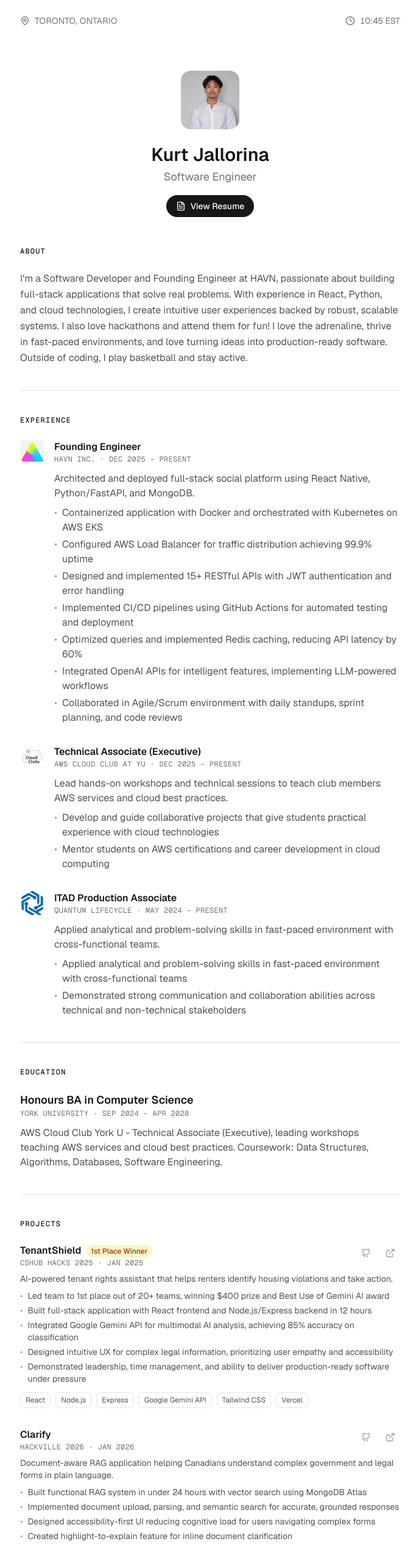
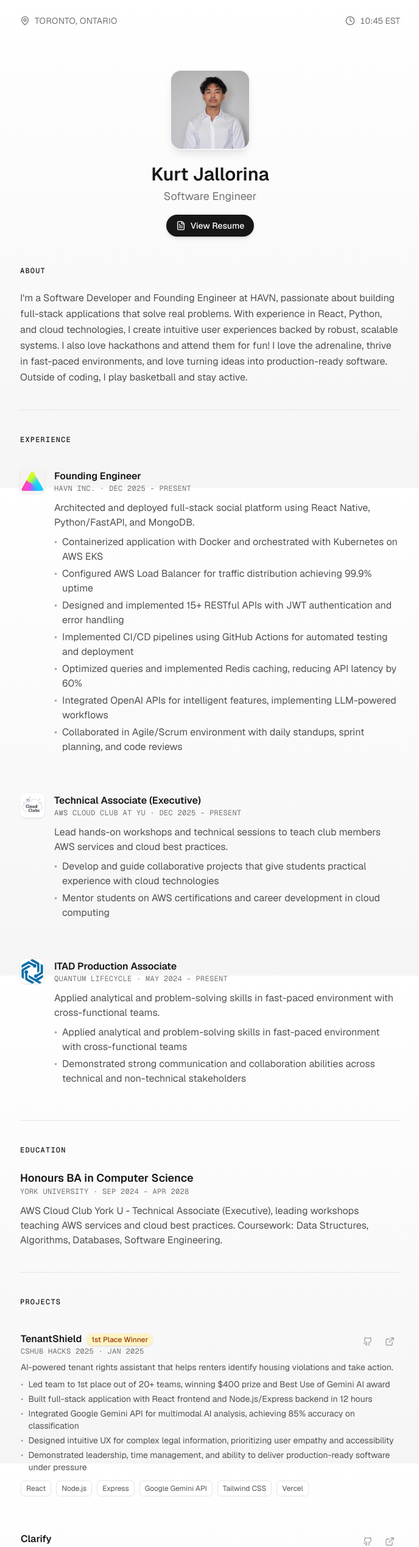
Before and after one commit to kurtjallo/myPortfolioWebsite, a Next.js app: page / in a window 1280 px wide. Shown: the top 2537 px of the page at 61% size, without its empty margins (295-983 px from the left). Built offline with nearby package versions, Linux system fonts and the light colour scheme.

Commit message:
Add animations, hover effects, and Vercel analytics
- Add Framer Motion scroll and entrance animations
- Enhance hover interactions on cards, buttons, and links
- Add subtle gradient background
- Increase avatar size for more presence
- Add Vercel Analytics and Speed Insights

```diff
--- a/package.json
+++ b/package.json
@@ -10,6 +10,8 @@
   },
   "dependencies": {
     "@types/react-scroll": "^1.8.10",
+    "@vercel/analytics": "^1.6.1",
+    "@vercel/speed-insights": "^1.3.1",
     "framer-motion": "^12.23.24",
     "lucide-react": "^0.553.0",
     "next": "^16.0.7",
--- a/src/app/globals.css
+++ b/src/app/globals.css
@@ -12,9 +12,20 @@
 body {
   -webkit-font-smoothing: antialiased;
   -moz-osx-font-smoothing: grayscale;
+  background: linear-gradient(180deg, #ffffff 0%, #fafafa 50%, #f5f5f5 100%);
+  background-attachment: fixed;
+  min-height: 100vh;
 }
 
 ::selection {
   background: #171717;
   color: #fafafa;
 }
+
+/* Focus visible styles for accessibility */
+a:focus-visible,
+button:focus-visible {
+  outline: 2px solid #3b82f6;
+  outline-offset: 2px;
+  border-radius: 4px;
+}
--- a/src/app/layout.tsx
+++ b/src/app/layout.tsx
@@ -1,5 +1,7 @@
 import type { Metadata } from "next";
 import { Geist, Geist_Mono } from "next/font/google";
+import { Analytics } from "@vercel/analytics/react";
+import { SpeedInsights } from "@vercel/speed-insights/next";
 import "./globals.css";
 
 const geist = Geist({
@@ -54,7 +56,11 @@
 }>) {
   return (
     <html lang="en" className={`${geist.variable} ${geistMono.variable}`}>
-      <body className="font-sans antialiased">{children}</body>
+      <body className="font-sans antialiased">
+        {children}
+        <Analytics />
+        <SpeedInsights />
+      </body>
     </html>
   );
 }
--- a/src/app/page.tsx
+++ b/src/app/page.tsx
@@ -3,6 +3,7 @@
 import { useState, useEffect } from "react";
 import Image from "next/image";
 import { MapPin, Clock, Github, ExternalLink, FileText } from "lucide-react";
+import { motion } from "framer-motion";
 import {
   profile,
   about,
@@ -13,6 +14,22 @@
   languages,
   socialLinks,
 } from "@/data/content";
+
+// Animation variants
+const fadeInUp = {
+  hidden: { opacity: 0, y: 20 },
+  visible: { opacity: 1, y: 0 },
+};
+
+const staggerContainer = {
+  hidden: { opacity: 0 },
+  visible: {
+    opacity: 1,
+    transition: {
+      staggerChildren: 0.1,
+    },
+  },
+};
 
 function Header() {
   const [time, setTime] = useState<string>("");
@@ -34,7 +51,12 @@
   }, []);
 
   return (
-    <header className="flex items-center justify-between py-6 text-sm text-neutral-500">
+    <motion.header
+      className="flex items-center justify-between py-6 text-sm text-neutral-500"
+      initial={{ opacity: 0, y: -10 }}
+      animate={{ opacity: 1, y: 0 }}
+      transition={{ duration: 0.5 }}
+    >
       <div className="flex items-center gap-2">
         <MapPin className="h-4 w-4" />
         <span className="uppercase tracking-wide">{profile.location}</span>
@@ -43,14 +65,24 @@
         <Clock className="h-4 w-4" />
         <span className="tabular-nums">{time}</span>
       </div>
-    </header>
+    </motion.header>
   );
 }
 
 function ProfileSection() {
   return (
-    <section className="flex flex-col items-center py-12 text-center">
-      <div className="relative mb-6 h-24 w-24 overflow-hidden rounded-2xl">
+    <motion.section
+      className="flex flex-col items-center py-12 text-center"
+      initial="hidden"
+      animate="visible"
+      variants={staggerContainer}
+    >
+      <motion.div
+        className="relative mb-6 h-32 w-32 overflow-hidden rounded-2xl shadow-lg ring-2 ring-neutral-100"
+        variants={fadeInUp}
+        whileHover={{ scale: 1.03 }}
+        transition={{ type: "spring", stiffness: 300 }}
+      >
         <Image
           src="/avatar.jpg"
           alt={profile.name}
@@ -58,19 +90,32 @@
           className="object-cover"
           priority
         />
-      </div>
-      <h1 className="text-3xl font-semibold text-neutral-900">{profile.name}</h1>
-      <p className="mt-1 text-lg text-neutral-500">{profile.title}</p>
-      <a
+      </motion.div>
+      <motion.h1
+        className="text-3xl font-semibold text-neutral-900"
+        variants={fadeInUp}
+      >
+        {profile.name}
+      </motion.h1>
+      <motion.p
+        className="mt-1 text-lg text-neutral-500"
+        variants={fadeInUp}
+      >
+        {profile.title}
+      </motion.p>
+      <motion.a
         href="/resume.pdf"
         target="_blank"
         rel="noopener noreferrer"
-        className="mt-4 inline-flex items-center gap-2 rounded-full bg-neutral-900 px-4 py-2 text-sm font-medium text-white transition-colors hover:bg-neutral-700"
+        className="mt-4 inline-flex items-center gap-2 rounded-full bg-neutral-900 px-4 py-2 text-sm font-medium text-white shadow-md transition-all hover:bg-neutral-800 hover:shadow-lg"
+        variants={fadeInUp}
+        whileHover={{ scale: 1.02 }}
+        whileTap={{ scale: 0.98 }}
       >
         <FileText className="h-4 w-4" />
         View Resume
-      </a>
-    </section>
+      </motion.a>
+    </motion.section>
   );
 }
 
@@ -83,27 +128,51 @@
 }
 
 function Divider() {
-  return <hr className="my-10 border-neutral-200" />;
+  return (
+    <motion.hr
+      className="my-10 border-neutral-200"
+      initial={{ scaleX: 0 }}
+      whileInView={{ scaleX: 1 }}
+      viewport={{ once: true }}
+      transition={{ duration: 0.6, ease: "easeOut" }}
+    />
+  );
 }
 
 function AboutSection() {
   return (
-    <section>
+    <motion.section
+      initial="hidden"
+      whileInView="visible"
+      viewport={{ once: true, margin: "-100px" }}
+      variants={fadeInUp}
+      transition={{ duration: 0.5 }}
+    >
       <SectionTitle>About</SectionTitle>
       <p className="text-base leading-relaxed text-neutral-600">{about}</p>
-    </section>
+    </motion.section>
   );
 }
 
 function ExperienceSection() {
   return (
-    <section>
+    <motion.section
+      initial="hidden"
+      whileInView="visible"
+      viewport={{ once: true, margin: "-100px" }}
+      variants={staggerContainer}
+    >
       <SectionTitle>Experience</SectionTitle>
       <div className="space-y-8">
         {experiences.map((exp, index) => (
-          <div key={index} className="flex gap-4">
+          <motion.div
+            key={index}
+            className="flex gap-4 rounded-xl p-4 -mx-4 transition-colors hover:bg-neutral-50"
+            variants={fadeInUp}
+            transition={{ duration: 0.4, delay: index * 0.1 }}
+          >
             {exp.logo ? (
-              <div className="relative h-10 w-10 flex-shrink-0 overflow-hidden rounded-lg">
+              <div className="relative h-10 w-10 flex-shrink-0 overflow-hidden rounded-lg shadow-sm">
                 <Image
                   src={exp.logo}
                   alt={exp.company}
@@ -112,7 +181,7 @@
                 />
               </div>
             ) : (
-              <div className="flex h-10 w-10 flex-shrink-0 items-center justify-center rounded-lg bg-neutral-100 text-xs font-semibold text-neutral-600">
+              <div className="flex h-10 w-10 flex-shrink-0 items-center justify-center rounded-lg bg-neutral-100 text-xs font-semibold text-neutral-600 shadow-sm">
                 {exp.company.split(" ")[0].substring(0, 2).toUpperCase()}
               </div>
             )}
@@ -135,16 +204,22 @@
                 </ul>
               )}
             </div>
-          </div>
+          </motion.div>
         ))}
       </div>
-    </section>
+    </motion.section>
   );
 }
 
 function EducationSection() {
   return (
-    <section>
+    <motion.section
+      initial="hidden"
+      whileInView="visible"
+      viewport={{ once: true, margin: "-100px" }}
+      variants={fadeInUp}
+      transition={{ duration: 0.5 }}
+    >
       <SectionTitle>Education</SectionTitle>
       <div className="space-y-6">
         {education.map((edu, index) => (
@@ -159,23 +234,33 @@
           </div>
         ))}
       </div>
-    </section>
+    </motion.section>
   );
 }
 
 function ProjectsSection() {
   return (
-    <section>
+    <motion.section
+      initial="hidden"
+      whileInView="visible"
+      viewport={{ once: true, margin: "-100px" }}
+      variants={staggerContainer}
+    >
       <SectionTitle>Projects</SectionTitle>
-      <div className="space-y-8">
+      <div className="space-y-6">
         {projects.map((project, index) => (
-          <div key={index} className="group">
+          <motion.div
+            key={index}
+            className="group rounded-xl border border-transparent p-4 -mx-4 transition-all duration-300 hover:border-neutral-200 hover:bg-neutral-50/50 hover:shadow-sm"
+            variants={fadeInUp}
+            transition={{ duration: 0.4, delay: index * 0.1 }}
+          >
             <div className="flex items-start justify-between">
               <div>
                 <h3 className="font-semibold text-neutral-900">
                   {project.title}
                   {project.award && (
-                    <span className="ml-2 inline-flex items-center rounded-full bg-amber-100 px-2 py-0.5 text-xs font-medium text-amber-800">
+                    <span className="ml-2 inline-flex items-center rounded-full bg-amber-100 px-2 py-0.5 text-xs font-medium text-amber-800 shadow-sm">
                       {project.award.split("&")[0].trim()}
                     </span>
                   )}
@@ -184,12 +269,12 @@
                   {project.event} · {project.period}
                 </p>
               </div>
-              <div className="flex gap-2">
+              <div className="flex gap-1">
                 <a
                   href={project.github}
                   target="_blank"
                   rel="noopener noreferrer"
-                  className="rounded-lg p-2 text-neutral-400 transition-colors hover:bg-neutral-100 hover:text-neutral-900"
+                  className="rounded-lg p-2 text-neutral-400 transition-all hover:bg-neutral-200 hover:text-neutral-900 hover:scale-110"
                 >
                   <Github className="h-4 w-4" />
                 </a>
@@ -198,7 +283,7 @@
                     href={project.demo}
                     target="_blank"
                     rel="noopener noreferrer"
-                    className="rounded-lg p-2 text-neutral-400 transition-colors hover:bg-neutral-100 hover:text-neutral-900"
+                    className="rounded-lg p-2 text-neutral-400 transition-all hover:bg-neutral-200 hover:text-neutral-900 hover:scale-110"
                   >
                     <ExternalLink className="h-4 w-4" />
                   </a>
@@ -218,16 +303,16 @@
               {project.techStack.map((tech, i) => (
                 <span
                   key={i}
-                  className="rounded-md border border-neutral-200 px-2 py-1 text-xs text-neutral-600"
+                  className="rounded-md border border-neutral-200 bg-white px-2 py-1 text-xs text-neutral-600 transition-colors group-hover:border-neutral-300"
                 >
                   {tech}
                 </span>
               ))}
             </div>
-          </div>
+          </motion.div>
         ))}
       </div>
-    </section>
+    </motion.section>
   );
 }
 
@@ -242,32 +327,47 @@
 
 function SkillsSection() {
   return (
-    <section>
+    <motion.section
+      initial="hidden"
+      whileInView="visible"
+      viewport={{ once: true, margin: "-100px" }}
+      variants={staggerContainer}
+    >
       <SectionTitle>Tech Stack</SectionTitle>
       <div className="space-y-5">
         {skillCategories.map((category, index) => (
-          <div key={index}>
+          <motion.div
+            key={index}
+            variants={fadeInUp}
+            transition={{ duration: 0.4, delay: index * 0.05 }}
+          >
             <h3 className="mb-2 text-sm font-medium text-neutral-500">{category.title}</h3>
             <div className="flex flex-wrap gap-2">
               {category.skills.map((skill, i) => (
                 <span
                   key={i}
-                  className="cursor-default rounded-md border border-neutral-200 px-3 py-1.5 text-sm text-neutral-700 transition-all duration-200 hover:-translate-y-0.5 hover:border-neutral-400 hover:shadow-md"
+                  className="cursor-default rounded-md border border-neutral-200 bg-white px-3 py-1.5 text-sm text-neutral-700 shadow-sm transition-all duration-200 hover:-translate-y-1 hover:border-neutral-300 hover:shadow-md"
                 >
                   {skill}
                 </span>
               ))}
             </div>
-          </div>
+          </motion.div>
         ))}
       </div>
-    </section>
+    </motion.section>
   );
 }
 
 function LanguagesSection() {
   return (
-    <section>
+    <motion.section
+      initial="hidden"
+      whileInView="visible"
+      viewport={{ once: true, margin: "-100px" }}
+      variants={fadeInUp}
+      transition={{ duration: 0.5 }}
+    >
       <SectionTitle>Languages</SectionTitle>
       <div className="space-y-3">
         {languages.map((lang, index) => (
@@ -277,56 +377,73 @@
           </div>
         ))}
       </div>
-    </section>
+    </motion.section>
   );
 }
 
 function ContactSection() {
   return (
-    <section>
+    <motion.section
+      initial="hidden"
+      whileInView="visible"
+      viewport={{ once: true, margin: "-100px" }}
+      variants={staggerContainer}
+    >
       <SectionTitle>Contact</SectionTitle>
-      <div className="space-y-3">
-        <a
+      <div className="space-y-2">
+        <motion.a
           href={`mailto:${socialLinks.email}`}
-          className="flex items-center justify-between text-neutral-900 transition-colors hover:text-neutral-600"
+          className="flex items-center justify-between rounded-lg p-3 -mx-3 text-neutral-900 transition-all hover:bg-neutral-50"
+          variants={fadeInUp}
+          whileHover={{ x: 4 }}
         >
           <span>Email</span>
           <span className="text-neutral-500">{socialLinks.email}</span>
-        </a>
-        <a
+        </motion.a>
+        <motion.a
           href={socialLinks.linkedin}
           target="_blank"
           rel="noopener noreferrer"
-          className="flex items-center justify-between text-neutral-900 transition-colors hover:text-neutral-600"
+          className="flex items-center justify-between rounded-lg p-3 -mx-3 text-neutral-900 transition-all hover:bg-neutral-50"
+          variants={fadeInUp}
+          whileHover={{ x: 4 }}
         >
           <span>LinkedIn</span>
           <span className="text-neutral-500">/in/kurtjallorina</span>
-        </a>
-        <a
+        </motion.a>
+        <motion.a
           href={socialLinks.github}
           target="_blank"
           rel="noopener noreferrer"
-          className="flex items-center justify-between text-neutral-900 transition-colors hover:text-neutral-600"
+          className="flex items-center justify-between rounded-lg p-3 -mx-3 text-neutral-900 transition-all hover:bg-neutral-50"
+          variants={fadeInUp}
+          whileHover={{ x: 4 }}
         >
           <span>GitHub</span>
           <span className="text-neutral-500">@kurtjallo</span>
-        </a>
+        </motion.a>
       </div>
-    </section>
+    </motion.section>
   );
 }
 
 function Footer() {
   return (
-    <footer className="py-12 text-center text-sm text-neutral-400">
+    <motion.footer
+      className="py-12 text-center text-sm text-neutral-400"
+      initial={{ opacity: 0 }}
+      whileInView={{ opacity: 1 }}
+      viewport={{ once: true }}
+      transition={{ duration: 0.5 }}
+    >
       <p>© {new Date().getFullYear()} Kurt Jallorina. All rights reserved.</p>
-    </footer>
+    </motion.footer>
   );
 }
 
 export default function Home() {
   return (
-    <div className="min-h-screen bg-white">
+    <div className="min-h-screen">
       <div className="mx-auto max-w-2xl px-6">
         <Header />
         <ProfileSection />
```
Also changed, not shown: 1 other file (tests, documents, lock files or other folders).
